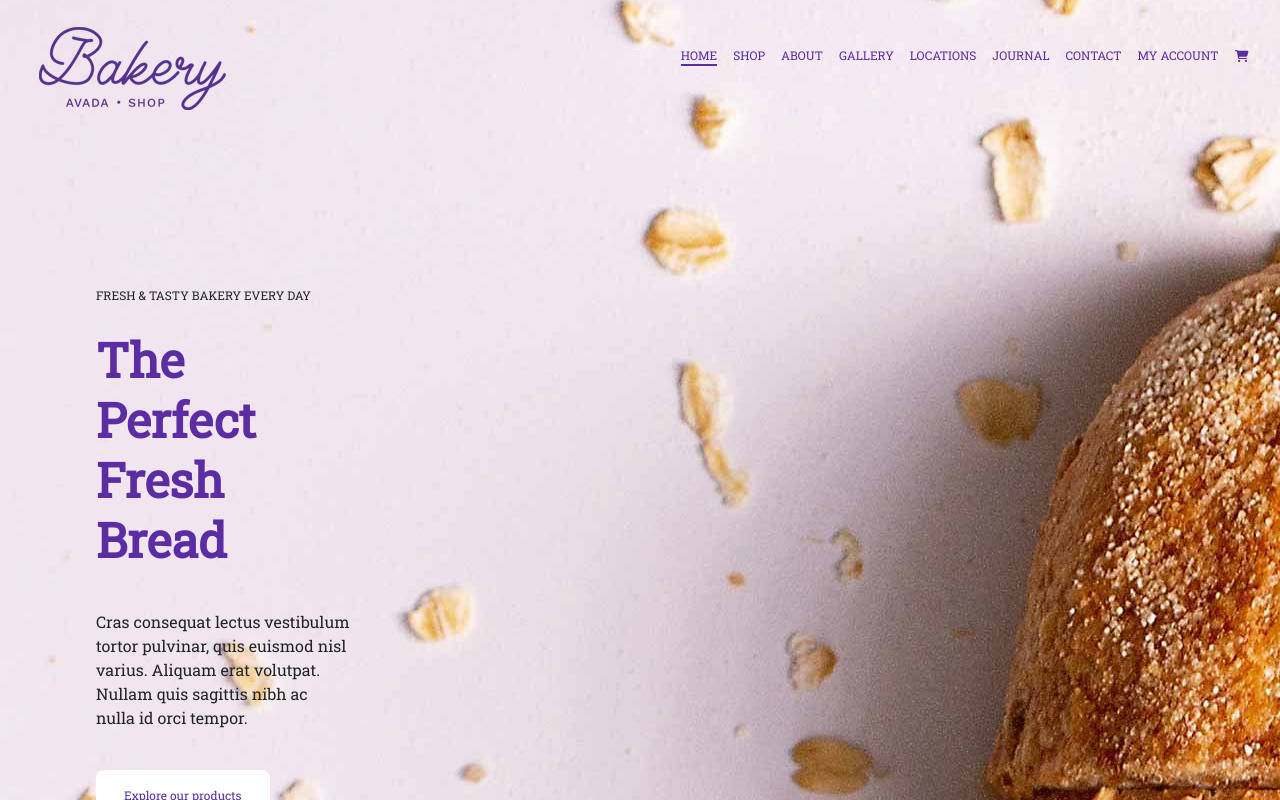
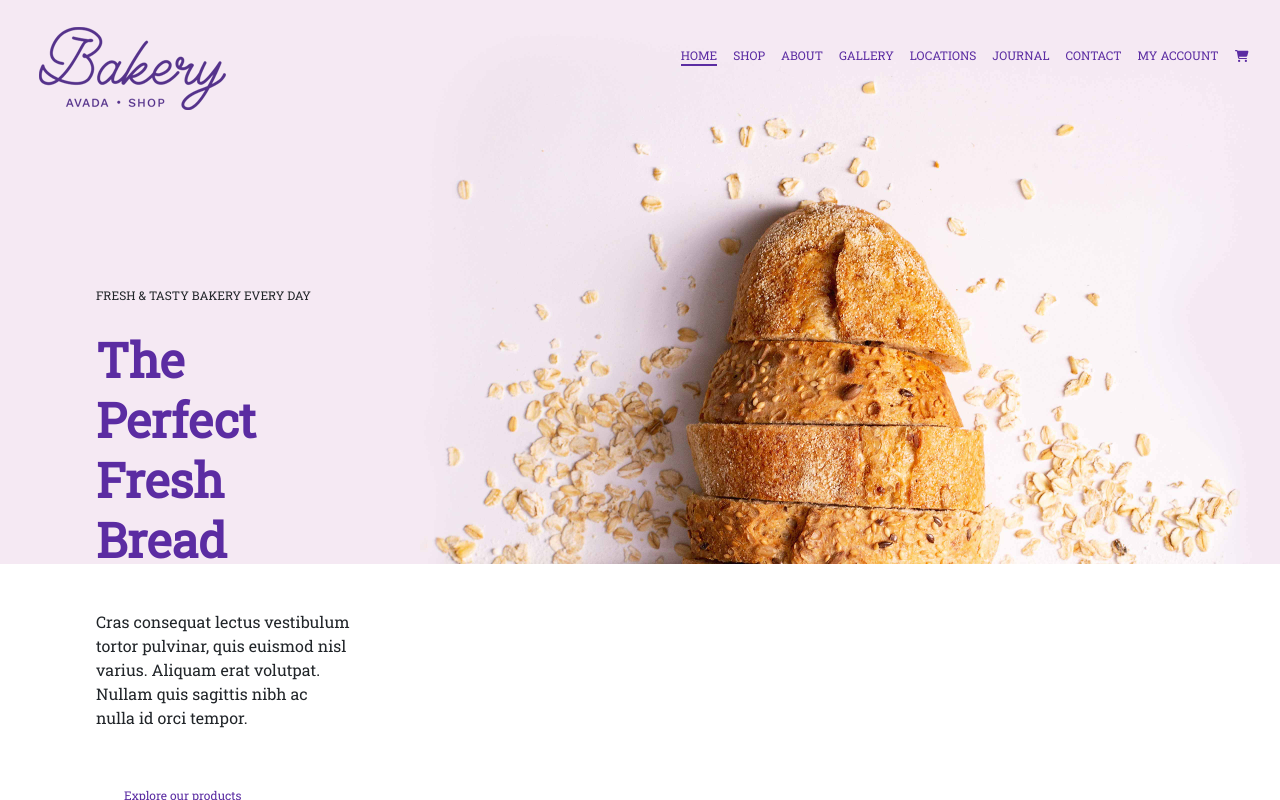
Before and after one commit to Amreal-Lamanera/proj-html-vuejs, a Vue app: page / in a window 1280 px wide. Shown: the top 800 px of the page. Built offline with nearby package versions, Linux system fonts and the light colour scheme.

Commit message:
minor style change

```diff
--- a/src/components/HeroComponent.vue
+++ b/src/components/HeroComponent.vue
@@ -44,7 +44,7 @@
     .hero {
         background-image: url('../assets/hero-header-bakery.jpg');
         background-color: rgba(255, 255, 255, 0);
-        background-position: center center;
+        background-size: contain;
         background-repeat: no-repeat;
         padding: 18rem 6rem;
 
```
